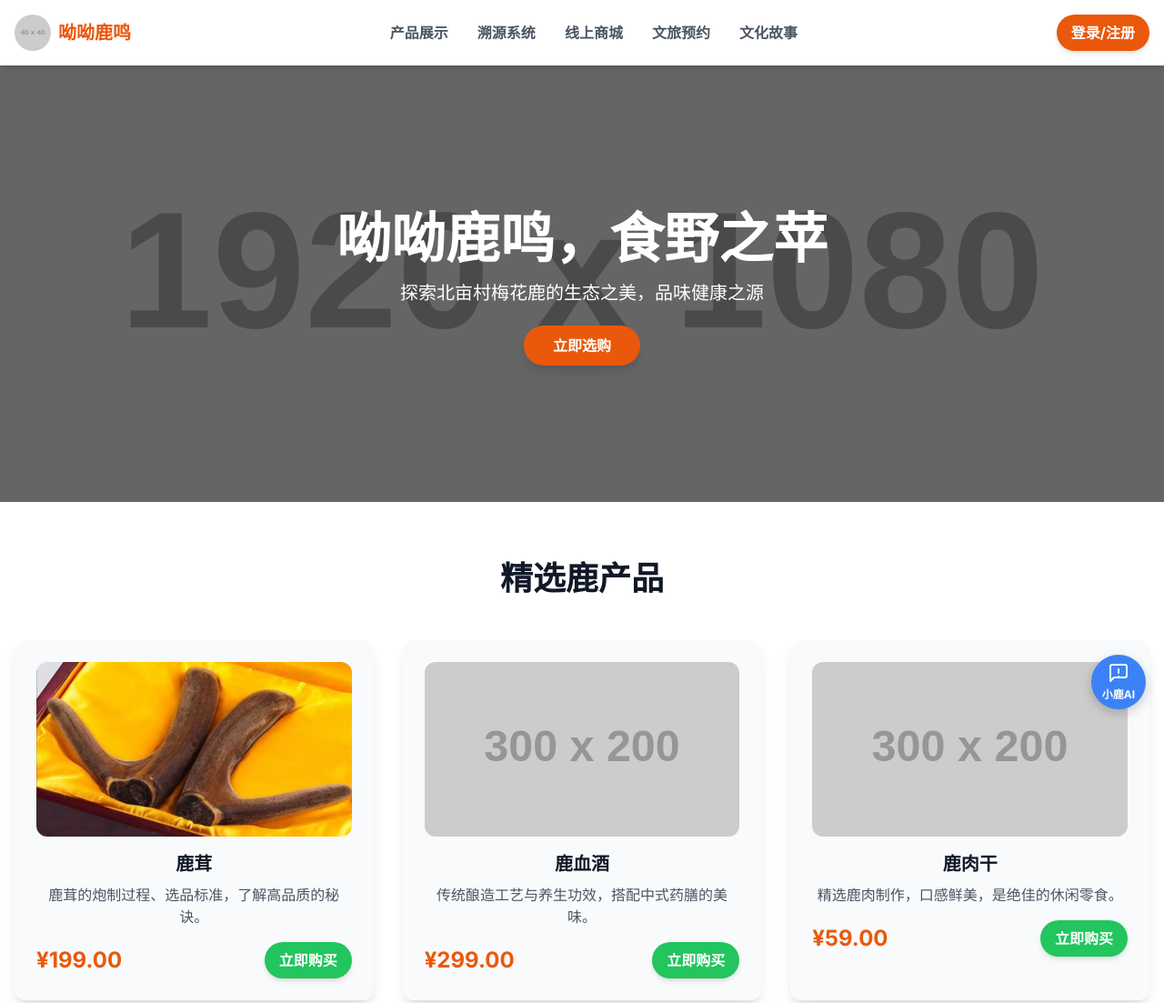
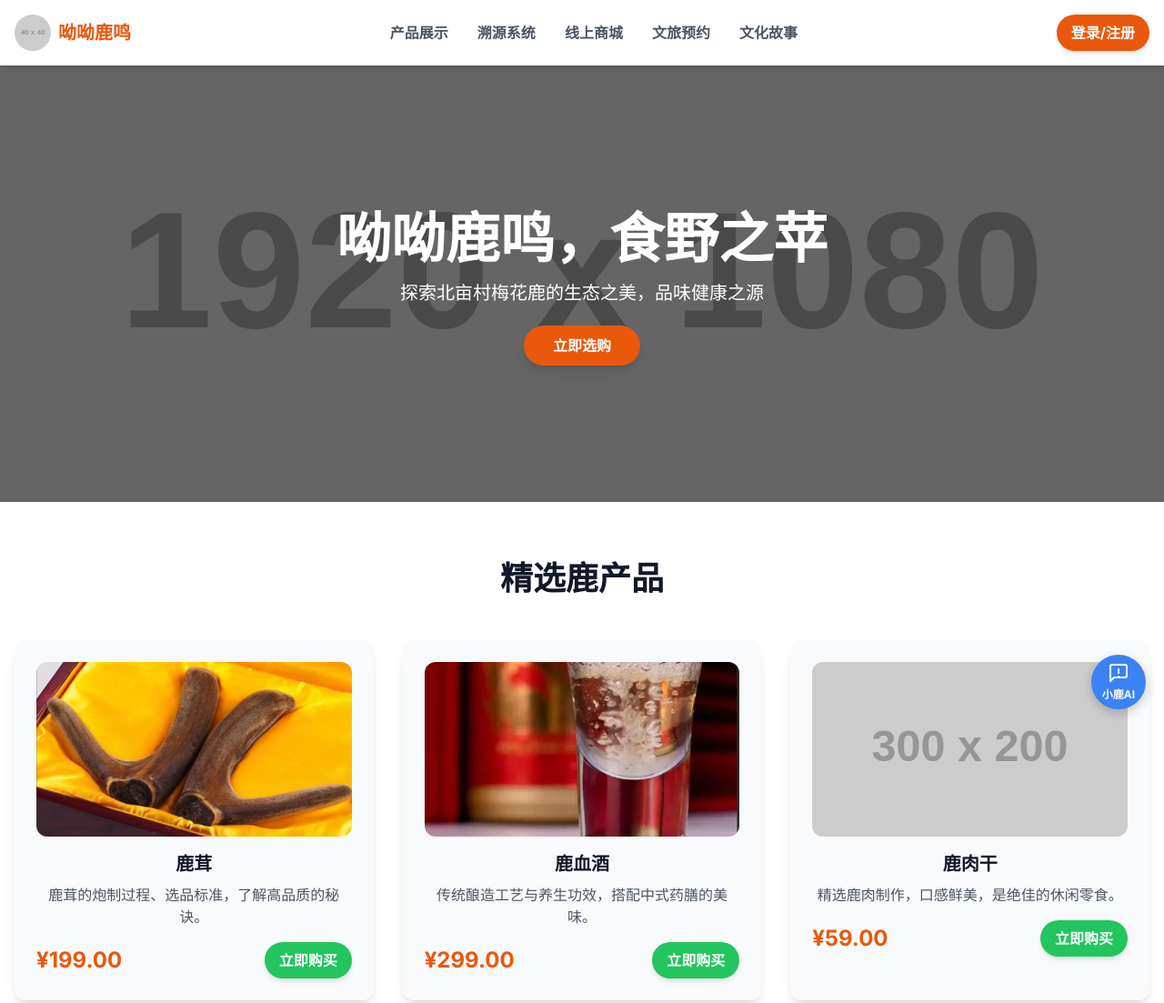
Before and after one commit to Ycx-cufe/YoYo-LM, a plain HTML site: page index.html in a window 1280 px wide. Shown: the top 1103 px of the page at 91% size. Drawn offline with nearby package versions, Linux system fonts and the light colour scheme; placeholder pictures from the web are drawn by us.

Commit message:
index.html

```diff
--- a/index.html
+++ b/index.html
@@ -526,7 +526,7 @@
                     name: '鹿血酒',
                     description: '传统酿造工艺与养生功效，搭配中式药膳的美味。',
                     price: 299.00,
-                    imageUrl: 'https://placehold.co/300x200/DB4437/FFFFFF?text=鹿血酒'
+                    imageUrl: 'https://github.com/Ycx-cufe/YoYo-LM/blob/main/%E9%B9%BF%E8%A1%80%E9%85%92.png?raw=true'
                 },
                 {
                     id: 'product-003',
```
